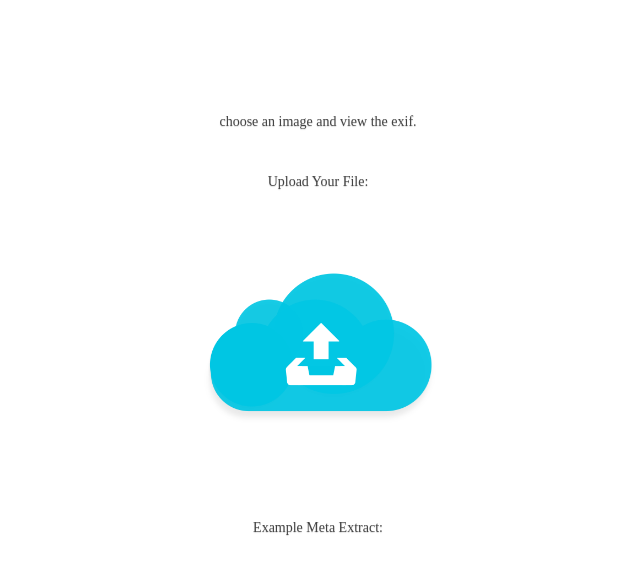
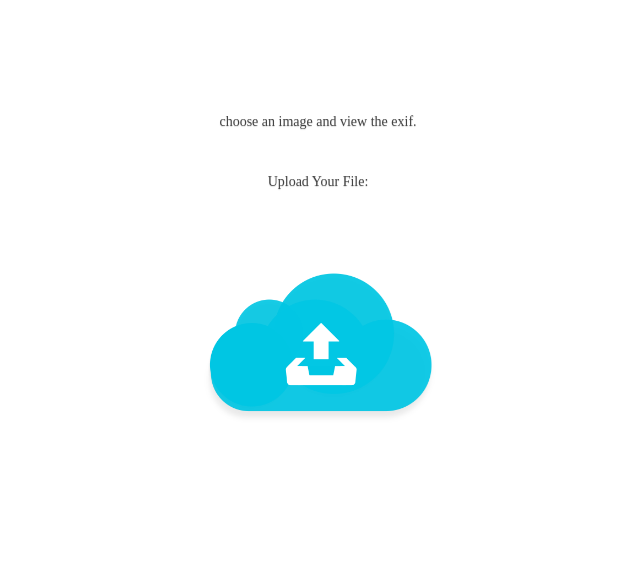
Before and after one commit to brentjrogers/image-data, a plain HTML site: page index.html in a window 1280 px wide. Shown: the whole page, without its empty margins (322-962 px from the left). Drawn offline with Linux system fonts and the light colour scheme.

Commit message:
Update index.html

```diff
--- a/index.html
+++ b/index.html
@@ -15,9 +15,6 @@
 <p>Upload Your File:</p>
 	<label for="file-input"><img id="imgIcon" src="img/cloudFile.png" /></label>
 <input id="file-input" name="" type="file" placeholder="" value=""/>
-<br />
-<br />
-<p>Example Meta Extract:</p>
 <br />
 </section>
 
```
